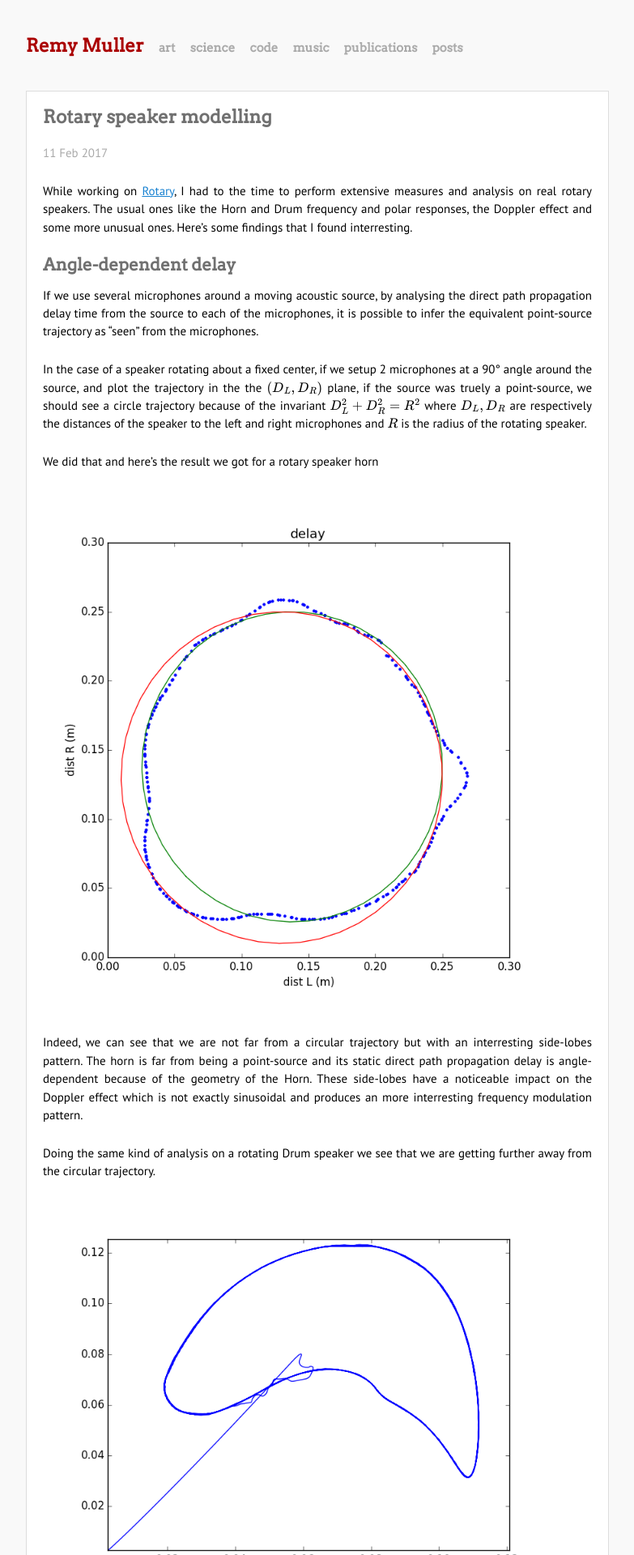
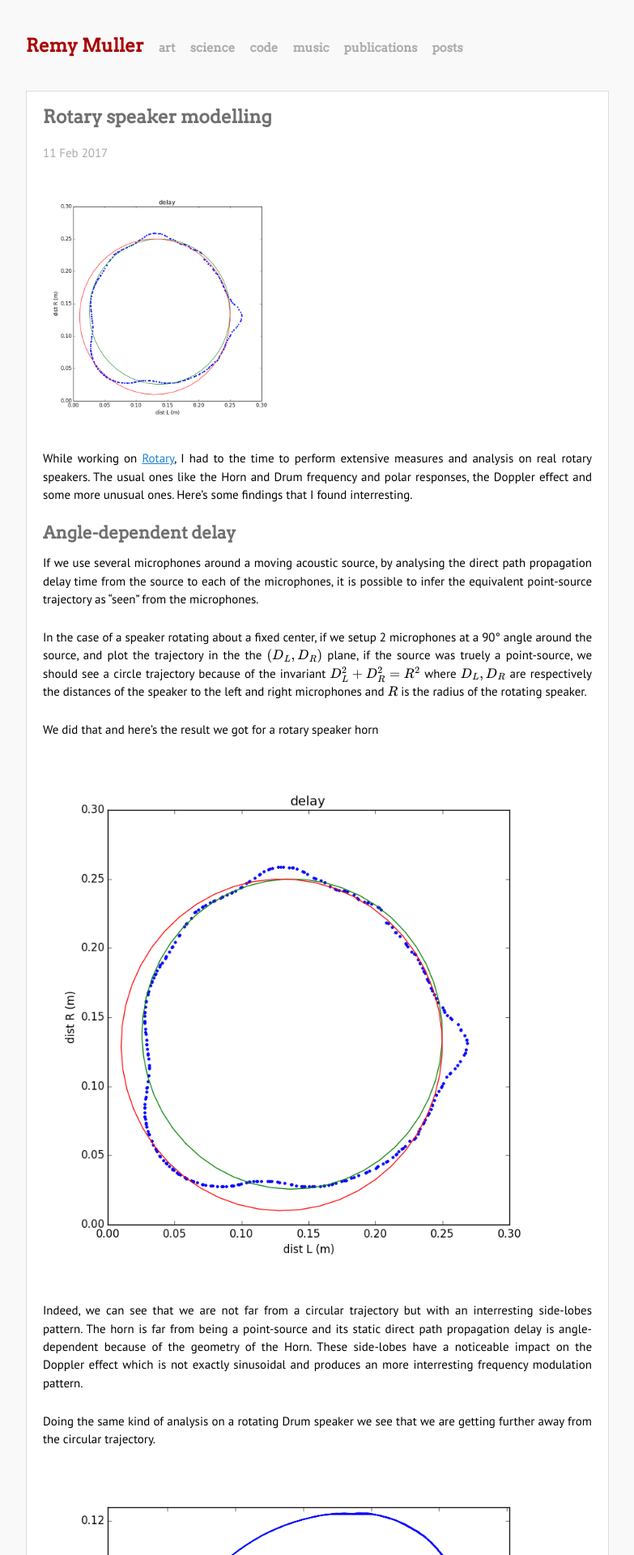
Before and after one commit to remymuller/remymuller.github.io, a Jekyll site: the page built from _posts/2017-02-11-rotary.markdown, in a window 1280 px wide. Shown: the top 1920 px of the page at 81% size, without its empty margins (248-1031 px from the left). Built offline with Jekyll 4.4.1, drawn with Linux system fonts in a browser that asks for light colours; formulas are drawn with MathJax 3.

Commit message:
thumbnail

```diff
--- a/_posts/2017-02-11-rotary.markdown
+++ b/_posts/2017-02-11-rotary.markdown
@@ -7,6 +7,8 @@ title: Rotary speaker modelling
 categories:
 - science
 ---
+
+![Delay]({{ site.url }}/images/rotary/DelayLR_17.5_20cm_squared.png){:width="300"}
 
 While working on [Rotary](https://www.uvi.net/rotary.html), I had to the time to perform extensive measures and analysis on real rotary speakers. The usual ones like the Horn and Drum frequency and polar responses, the Doppler effect and some more unusual ones. Here's some findings that I found interresting.
 
```
